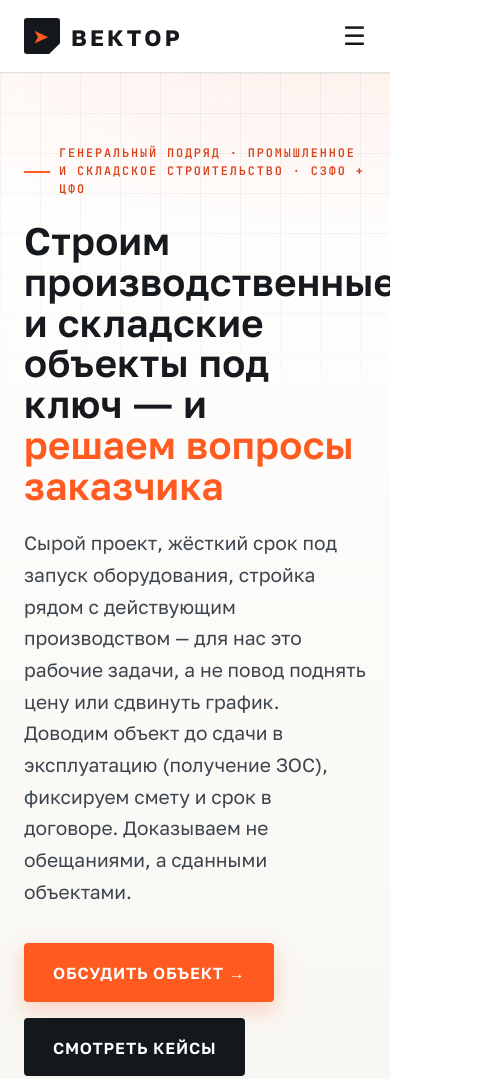
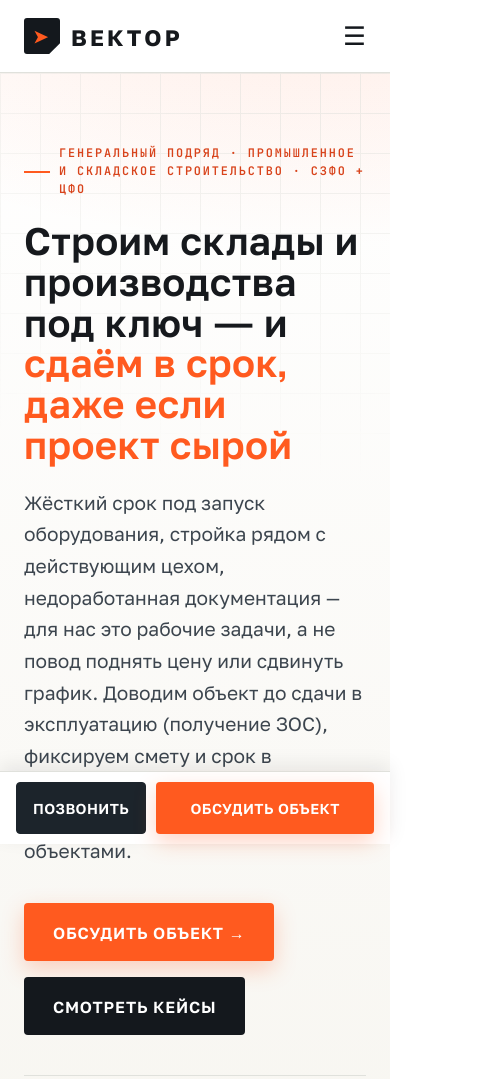
Before and after one commit to volkovww-ui/vektor-preview, a plain HTML site: page index.html in a window 390 px wide. Shown: the top 1079 px of the page, 497 px wide, since content can reach past the window. Drawn offline with nearby package versions, Linux system fonts and the light colour scheme.

Commit message:
Конверсионный аудит: мобильная панель, снятие перекоса масштаба, H1 на дифференциатор
- mobile sticky-бар (Позвонить + Обсудить объект): телефон и CTA всегда на экране

- подпись под флагман-метриками — берёмся и за средние объекты (снят перекос ~1 млрд)

- H1 -> 'сдаём в срок, даже если проект сырой'; lead согласован; CTA формы -> 'Получить расчёт срока и сметы'

Co-Authored-By: Claude Opus 4.8 <noreply@anthropic.com>

```diff
--- a/index.html
+++ b/index.html
@@ -407,6 +407,20 @@
     .tcard{flex-direction:column;text-align:center;align-items:center}
     .statband .grid,.aud-grid,.grid-4,.kpis,.rgrid,.factbar,.photos,.proj,.rescue-grid{grid-template-columns:1fr}
   }
+
+  /* снятие перекоса масштаба: подпись под флагман-метриками */
+  .statband-note{margin-top:calc(var(--u)*2.5);font-size:.95rem;color:var(--muted);max-width:70ch}
+
+  /* мобильная панель действий — телефон + заявка всегда на экране (фикс мобильного первого экрана) */
+  .mbar{display:none}
+  @media(max-width:820px){
+    .mbar{display:grid;grid-template-columns:auto 1fr;gap:10px;position:fixed;left:0;right:0;bottom:0;z-index:60;
+      padding:10px calc(var(--u)*2);background:rgba(255,255,255,.97);border-top:1px solid var(--line);
+      box-shadow:0 -6px 18px rgba(13,17,21,.08);-webkit-backdrop-filter:blur(6px);backdrop-filter:blur(6px)}
+    .mbar .btn{padding:13px 16px;font-size:.9rem;width:100%;justify-content:center;letter-spacing:.03em}
+    .mbar .mbar-call{background:var(--graphite-2);color:#fff;border-color:var(--graphite-2)}
+    body{padding-bottom:74px}
+  }
 </style>
 </head>
 <body>
@@ -434,8 +448,8 @@
 <section class="hero">
   <div class="wrap">
     <span class="eyebrow">Генеральный подряд · промышленное и складское строительство · СЗФО + ЦФО</span>
-    <h1>Строим производственные и складские объекты под ключ — и <span class="hl">решаем вопросы заказчика</span></h1>
-    <p class="lead">Сырой проект, жёсткий срок под запуск оборудования, стройка рядом с действующим производством — для нас это рабочие задачи, а не повод поднять цену или сдвинуть график. Доводим объект до сдачи в эксплуатацию (получение ЗОС), фиксируем смету и срок в договоре. Доказываем не обещаниями, а сданными объектами.</p>
+    <h1>Строим склады и производства под ключ — и <span class="hl">сдаём в срок, даже если проект сырой</span></h1>
+    <p class="lead">Жёсткий срок под запуск оборудования, стройка рядом с действующим цехом, недоработанная документация — для нас это рабочие задачи, а не повод поднять цену или сдвинуть график. Доводим объект до сдачи в эксплуатацию (получение ЗОС), фиксируем смету и срок в договоре. Доказываем не обещаниями, а сданными объектами.</p>
     <div class="hero-actions">
       <a href="#contact" class="btn btn-primary">Обсудить объект →</a>
       <a href="#cases" class="btn btn-dark">Смотреть кейсы</a>
@@ -458,6 +472,7 @@
       <div><div class="num">до <span class="accent">ЗОС</span></div><div class="lbl">полный цикл СМР под ключ</div></div>
       <div><div class="num"><span class="cup" data-to="2" data-dur="700">0</span> <span class="accent">округа</span></div><div class="lbl">Северо-Запад и Центр</div></div>
     </div>
+    <p class="statband-note">«Сатурн» — наш флагман по масштабу. Беремся и за средние объекты: от отдельного производственного корпуса до складского комплекса (от 1 000 м²).</p>
   </div>
 </section>
 
@@ -823,7 +838,7 @@
       <div class="field"><label for="region">Регион</label><input id="region" name="region" placeholder="Город / область"></div>
       <div class="field"><label for="msg">Коротко о задаче</label><textarea id="msg" name="msg" placeholder="Что планируете строить, ориентировочные площадь, срок, есть ли проект"></textarea></div>
       <label class="consent"><input type="checkbox" id="agree" required> Согласен на обработку персональных данных и принимаю <a href="privacy.html" target="_blank" style="color:var(--accent-ink);text-decoration:underline">политику конфиденциальности</a></label>
-      <button type="submit" class="btn btn-primary">Отправить заявку →</button>
+      <button type="submit" class="btn btn-primary">Получить расчёт срока и сметы →</button>
       <div class="ok" id="ok">Спасибо! Заявка отправлена — перезвоним в рабочее время.</div>
     </form>
   </div>
@@ -908,5 +923,11 @@ if(!('IntersectionObserver'in window)){els.forEach(run);return;}
 var io=new IntersectionObserver(function(es){es.forEach(function(e){if(e.isIntersecting){run(e.target);io.unobserve(e.target);}});},{threshold:.4});
 els.forEach(function(el){io.observe(el);});})();
 </script>
+
+<!-- Мобильная панель действий: телефон + заявка всегда на экране -->
+<div class="mbar" role="navigation" aria-label="Быстрые действия">
+  <a href="tel:+79052005143" class="btn mbar-call">Позвонить</a>
+  <a href="#contact" class="btn btn-primary">Обсудить объект</a>
+</div>
 </body>
 </html>
```
